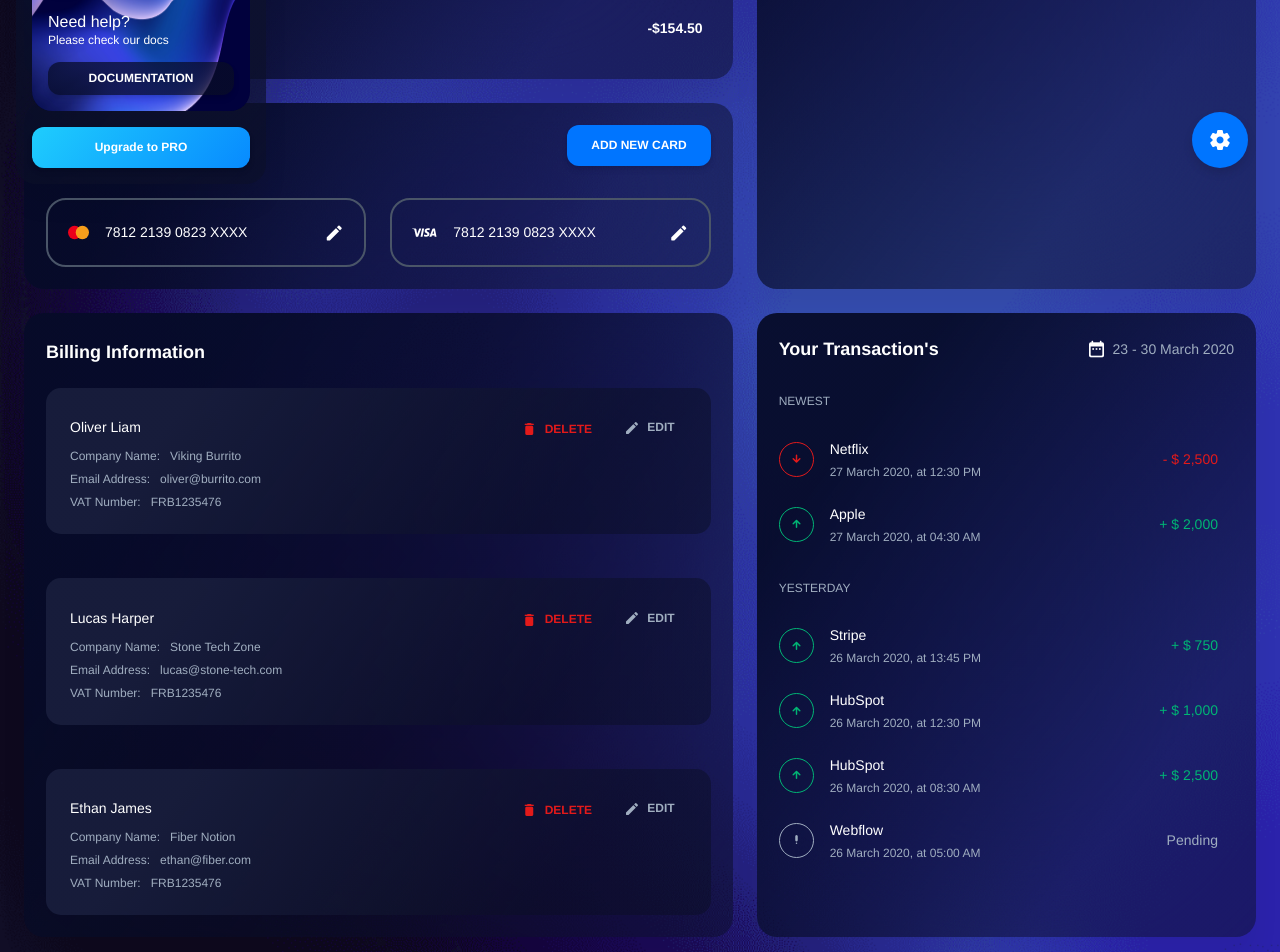
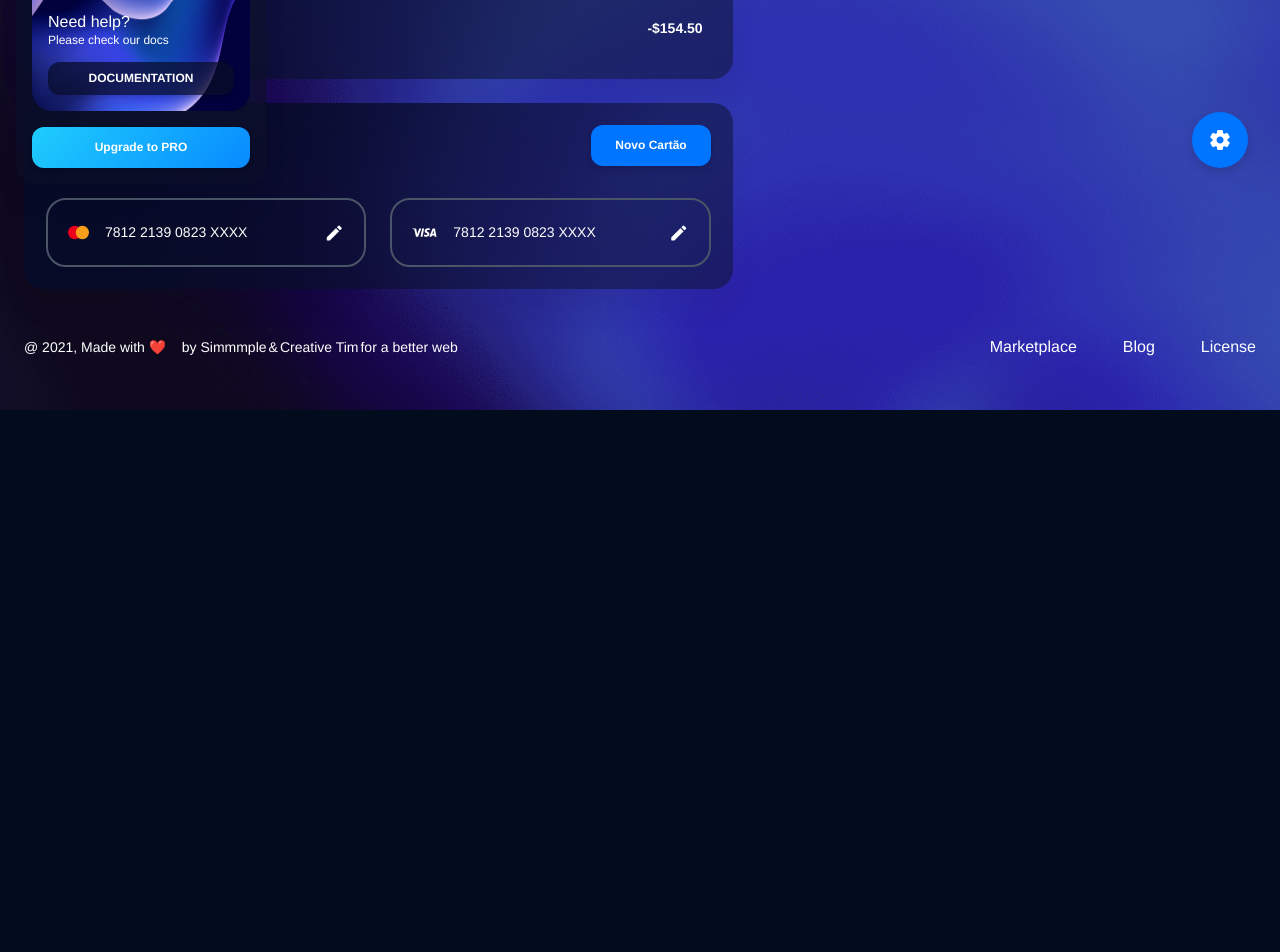
Before and after one commit to daninhemihes/cashwise-web, a React (Create React App) app: page /billing in a window 1280 px wide. Shown: the part 600-1552 px from the top of the page. After the commit the page ends 1010 px from the top, so only its background shows below. Built offline with nearby package versions, Linux system fonts and the light colour scheme; a small style sheet from the web is missing.

Commit message:
Refactor: tela cartões

```diff
--- a/src/examples/Cards/MasterCard/index.js
+++ b/src/examples/Cards/MasterCard/index.js
@@ -53,7 +53,7 @@ function MasterCard({ number, valid, cvv }) {
           sx={{ width: "100%" }}
         >
           <VuiTypography color="white" variant="lg" fontWeight="bold" mr="auto">
-            Vision UI
+            Cash Wise
           </VuiTypography>
           <RiMastercardFill size="48px" color="white" />
         </VuiBox>
@@ -76,7 +76,7 @@ function MasterCard({ number, valid, cvv }) {
           <VuiBox display="flex" alignItems="center">
             <VuiBox mr={3} lineHeight={1}>
               <VuiTypography variant="xxs" color="white" fontWeight="medium" opacity={0.8}>
-                VALID THRU
+                VÁLIDO ATÉ
               </VuiTypography>
               <VuiTypography
                 variant="h6"
--- a/src/layouts/billing/components/BillingInformation/index.js
+++ /dev/null
@@ -1,64 +0,0 @@
-/*!
-
-=========================================================
-* Vision UI Free React - v1.0.0
-=========================================================
-
-* Product Page: https://www.creative-tim.com/product/vision-ui-free-react
-* Copyright 2021 Creative Tim (https://www.creative-tim.com/)
-* Licensed under MIT (https://github.com/creativetimofficial/vision-ui-free-react/blob/master LICENSE.md)
-
-* Design and Coded by Simmmple & Creative Tim
-
-=========================================================
-
-* The above copyright notice and this permission notice shall be included in all copies or substantial portions of the Software.
-
-*/
-
-// @mui material components
-import Card from "@mui/material/Card";
-
-// Vision UI Dashboard React components
-import VuiBox from "components/VuiBox";
-import VuiTypography from "components/VuiTypography";
-
-// Billing page components
-import Bill from "layouts/billing/components/Bill";
-
-function BillingInformation() {
-  return (
-    <Card id="delete-account">
-      <VuiBox>
-        <VuiTypography variant="lg" color="white" fontWeight="bold">
-          Billing Information
-        </VuiTypography>
-      </VuiBox>
-      <VuiBox>
-        <VuiBox component="ul" display="flex" flexDirection="column" p={0} m={0}>
-          <Bill
-            name="oliver liam"
-            company="viking burrito"
-            email="oliver@burrito.com"
-            vat="FRB1235476"
-          />
-          <Bill
-            name="lucas harper"
-            company="stone tech zone"
-            email="lucas@stone-tech.com"
-            vat="FRB1235476"
-          />
-          <Bill
-            name="ethan james"
-            company="fiber notion"
-            email="ethan@fiber.com"
-            vat="FRB1235476"
-            noGutter
-          />
-        </VuiBox>
-      </VuiBox>
-    </Card>
-  );
-}
-
-export default BillingInformation;
--- a/src/layouts/billing/components/CreditBalance/index.js
+++ b/src/layouts/billing/components/CreditBalance/index.js
@@ -48,7 +48,7 @@ const CreditBalance = () => {
         >
           <VuiBox display="flex" justifyContent="space-beetween" alignItems="center">
             <VuiTypography variant="caption" color="white" fontWeight="medium" mr="auto">
-              Credit Balance
+              Saldo de Crédito
             </VuiTypography>
             <FaEllipsisH color="white" size="18px" sx={{ cursor: "pointer" }} />
           </VuiBox>
--- a/src/layouts/billing/components/Invoices/index.js
+++ /dev/null
@@ -1,54 +0,0 @@
-/*!
-
-=========================================================
-* Vision UI Free React - v1.0.0
-=========================================================
-
-* Product Page: https://www.creative-tim.com/product/vision-ui-free-react
-* Copyright 2021 Creative Tim (https://www.creative-tim.com/)
-* Licensed under MIT (https://github.com/creativetimofficial/vision-ui-free-react/blob/master LICENSE.md)
-
-* Design and Coded by Simmmple & Creative Tim
-
-=========================================================
-
-* The above copyright notice and this permission notice shall be included in all copies or substantial portions of the Software.
-
-*/
-
-// @mui material components
-import Card from "@mui/material/Card";
-
-// Vision UI Dashboard React components
-import VuiBox from "components/VuiBox";
-import VuiTypography from "components/VuiTypography";
-import VuiButton from "components/VuiButton";
-
-// Billing page components
-import Invoice from "layouts/billing/components/Invoice";
-
-function Invoices() {
-  return (
-    <Card id="delete-account" sx={{ height: "100%" }}>
-      <VuiBox mb="28px" display="flex" justifyContent="space-between" alignItems="center">
-        <VuiTypography variant="h6" fontWeight="medium" color="white">
-          Invoices
-        </VuiTypography>
-        <VuiButton variant="contained" color="info" size="small">
-          VIEW ALL
-        </VuiButton>
-      </VuiBox>
-      <VuiBox>
-        <VuiBox component="ul" display="flex" flexDirection="column" p={0} m={0}>
-          <Invoice date="March, 01, 2020" id="#MS-415646" price="$180" />
-          <Invoice date="February, 10, 2021" id="#RV-126749" price="$250" />
-          <Invoice date="April, 05, 2020" id="#QW-103578" price="$120" />
-          <Invoice date="June, 25, 2019" id="#MS-415646" price="$180" />
-          <Invoice date="March, 01, 2019" id="#AR-803481" price="$300" noGutter />
-        </VuiBox>
-      </VuiBox>
-    </Card>
-  );
-}
-
-export default Invoices;
--- a/src/layouts/billing/components/PaymentMethod/index.js
+++ b/src/layouts/billing/components/PaymentMethod/index.js
@@ -44,10 +44,10 @@ function PaymentMethod() {
     <Card id="delete-account">
       <VuiBox display="flex" justifyContent="space-between" alignItems="center" mb="32px">
         <VuiTypography variant="lg" fontWeight="bold" color="white">
-          Payment Method
+          Método de Pagamento
         </VuiTypography>
         <VuiButton variant="contained" color="info">
-          ADD NEW CARD
+          Novo Cartão
         </VuiButton>
       </VuiBox>
       <VuiBox>
--- a/src/layouts/billing/components/Transactions/index.js
+++ /dev/null
@@ -1,155 +0,0 @@
-/*!
-
-=========================================================
-* Vision UI Free React - v1.0.0
-=========================================================
-
-* Product Page: https://www.creative-tim.com/product/vision-ui-free-react
-* Copyright 2021 Creative Tim (https://www.creative-tim.com/)
-* Licensed under MIT (https://github.com/creativetimofficial/vision-ui-free-react/blob/master LICENSE.md)
-
-* Design and Coded by Simmmple & Creative Tim
-
-=========================================================
-
-* The above copyright notice and this permission notice shall be included in all copies or substantial portions of the Software.
-
-*/
-
-// @mui material components
-import Card from "@mui/material/Card";
-// import Divider from "@mui/material/Divider";
-import Icon from "@mui/material/Icon";
-
-// Vision UI Dashboard React components
-import VuiBox from "components/VuiBox";
-import VuiTypography from "components/VuiTypography";
-
-// Billing page components
-import Transaction from "layouts/billing/components/Transaction";
-
-function Transactions() {
-  return (
-    <Card sx={{ height: "100%" }}>
-      <VuiBox
-        display="flex"
-        justifyContent="space-between"
-        alignItems="center"
-        mb="18px"
-        sx={({ breakpoints }) => ({
-          [breakpoints.down("lg")]: {
-            flexDirection: "column",
-          },
-        })}
-      >
-        <VuiTypography
-          variant="lg"
-          fontWeight="bold"
-          textTransform="capitalize"
-          color="white"
-          sx={({ breakpoints }) => ({
-            [breakpoints.only("sm")]: {
-              mb: "6px",
-            },
-          })}
-        >
-          Your Transaction&apos;s
-        </VuiTypography>
-        <VuiBox display="flex" alignItems="flex-start">
-          <VuiBox color="white" mr="6px" lineHeight={0}>
-            <Icon color="inherit" fontSize="small">
-              date_range
-            </Icon>
-          </VuiBox>
-          <VuiTypography variant="button" color="text" fontWeight="regular">
-            23 - 30 March 2020
-          </VuiTypography>
-        </VuiBox>
-      </VuiBox>
-      <VuiBox>
-        <VuiBox mb={2}>
-          <VuiTypography
-            variant="caption"
-            color="text"
-            fontWeight="medium"
-            textTransform="uppercase"
-          >
-            newest
-          </VuiTypography>
-        </VuiBox>
-        <VuiBox
-          component="ul"
-          display="flex"
-          flexDirection="column"
-          p={0}
-          m={0}
-          sx={{ listStyle: "none" }}
-        >
-          <Transaction
-            color="error"
-            icon="arrow_downward"
-            name="Netflix"
-            description="27 March 2020, at 12:30 PM"
-            value="- $ 2,500"
-          />
-          <Transaction
-            color="success"
-            icon="arrow_upward"
-            name="Apple"
-            description="27 March 2020, at 04:30 AM"
-            value="+ $ 2,000"
-          />
-        </VuiBox>
-        <VuiBox mt={1} mb={2}>
-          <VuiTypography
-            variant="caption"
-            color="text"
-            fontWeight="medium"
-            textTransform="uppercase"
-          >
-            yesterday
-          </VuiTypography>
-        </VuiBox>
-        <VuiBox
-          component="ul"
-          display="flex"
-          flexDirection="column"
-          p={0}
-          m={0}
-          sx={{ listStyle: "none" }}
-        >
-          <Transaction
-            color="success"
-            icon="arrow_upward"
-            name="Stripe"
-            description="26 March 2020, at 13:45 PM"
-            value="+ $ 750"
-          />
-          <Transaction
-            color="success"
-            icon="arrow_upward"
-            name="HubSpot"
-            description="26 March 2020, at 12:30 PM"
-            value="+ $ 1,000"
-          />
-          <Transaction
-            color="success"
-            icon="arrow_upward"
-            name="HubSpot"
-            description="26 March 2020, at 08:30 AM"
-            value="+ $ 2,500"
-          />
-          <Transaction
-            color="text"
-            icon="priority_high"
-            name="Webflow"
-            description="26 March 2020, at 05:00 AM"
-            value="Pending"
-          />
-        </VuiBox>
-      </VuiBox>
-    </Card>
-  );
-}
-
-export default Transactions;
--- a/src/layouts/billing/index.js
+++ b/src/layouts/billing/index.js
@@ -31,9 +31,6 @@ import Footer from "examples/Footer";
 
 // Billing page components
 import PaymentMethod from "layouts/billing/components/PaymentMethod";
-import Invoices from "layouts/billing/components/Invoices";
-import BillingInformation from "layouts/billing/components/BillingInformation";
-import Transactions from "layouts/billing/components/Transactions";
 import CreditBalance from "./components/CreditBalance";
 
 function Billing() {
@@ -56,19 +53,13 @@ function Billing() {
                 </Grid>
               </Grid>
             </Grid>
-            <Grid item xs={12} lg={5} xl={4}>
-              <Invoices />
-            </Grid>
+
           </Grid>
         </VuiBox>
         <VuiBox my={3}>
           <Grid container spacing={3}>
-            <Grid item xs={12} md={7}>
-              <BillingInformation />
-            </Grid>
-            <Grid item xs={12} md={5}>
-              <Transactions />
-            </Grid>
+
+
           </Grid>
         </VuiBox>
       </VuiBox>
```
